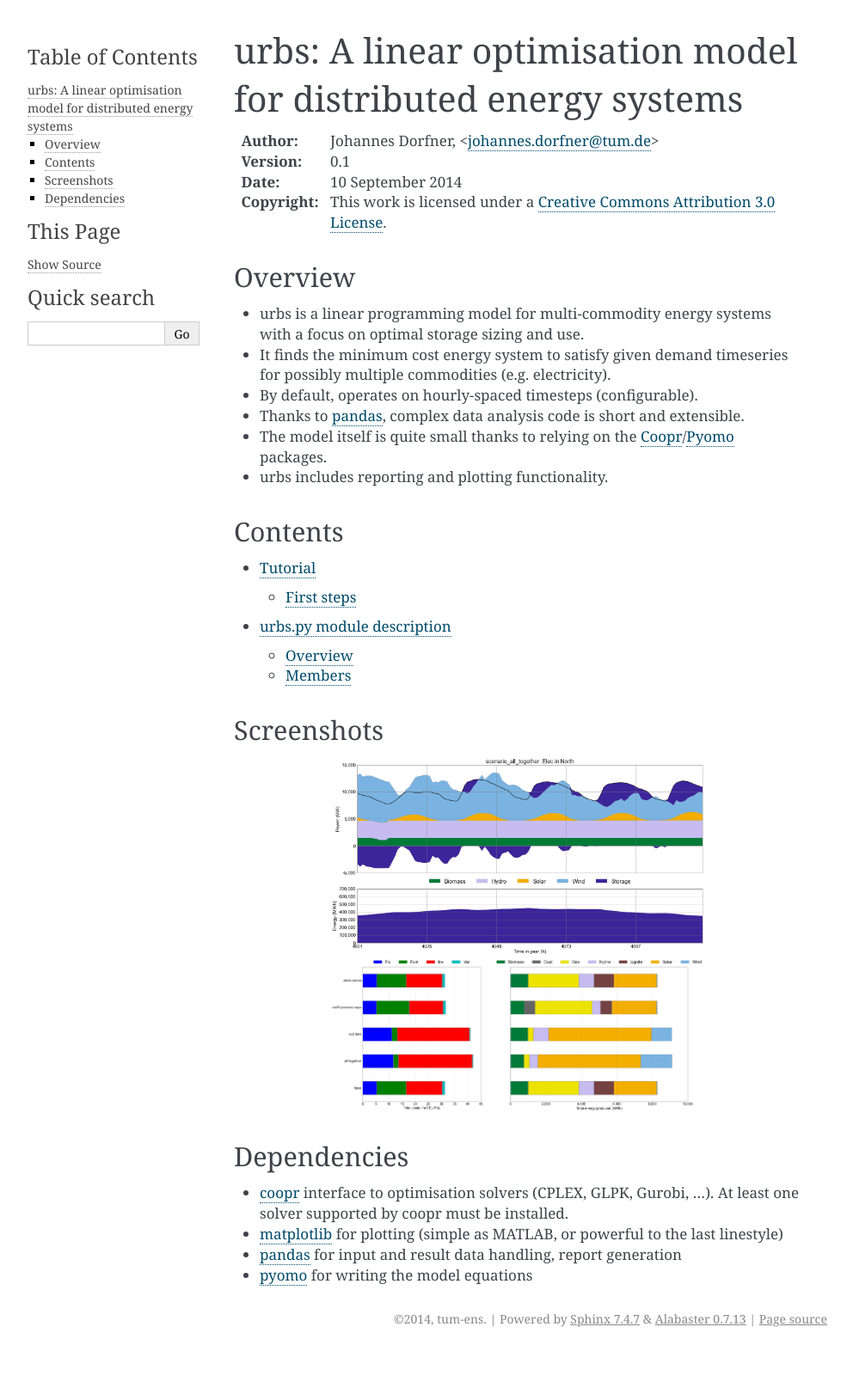
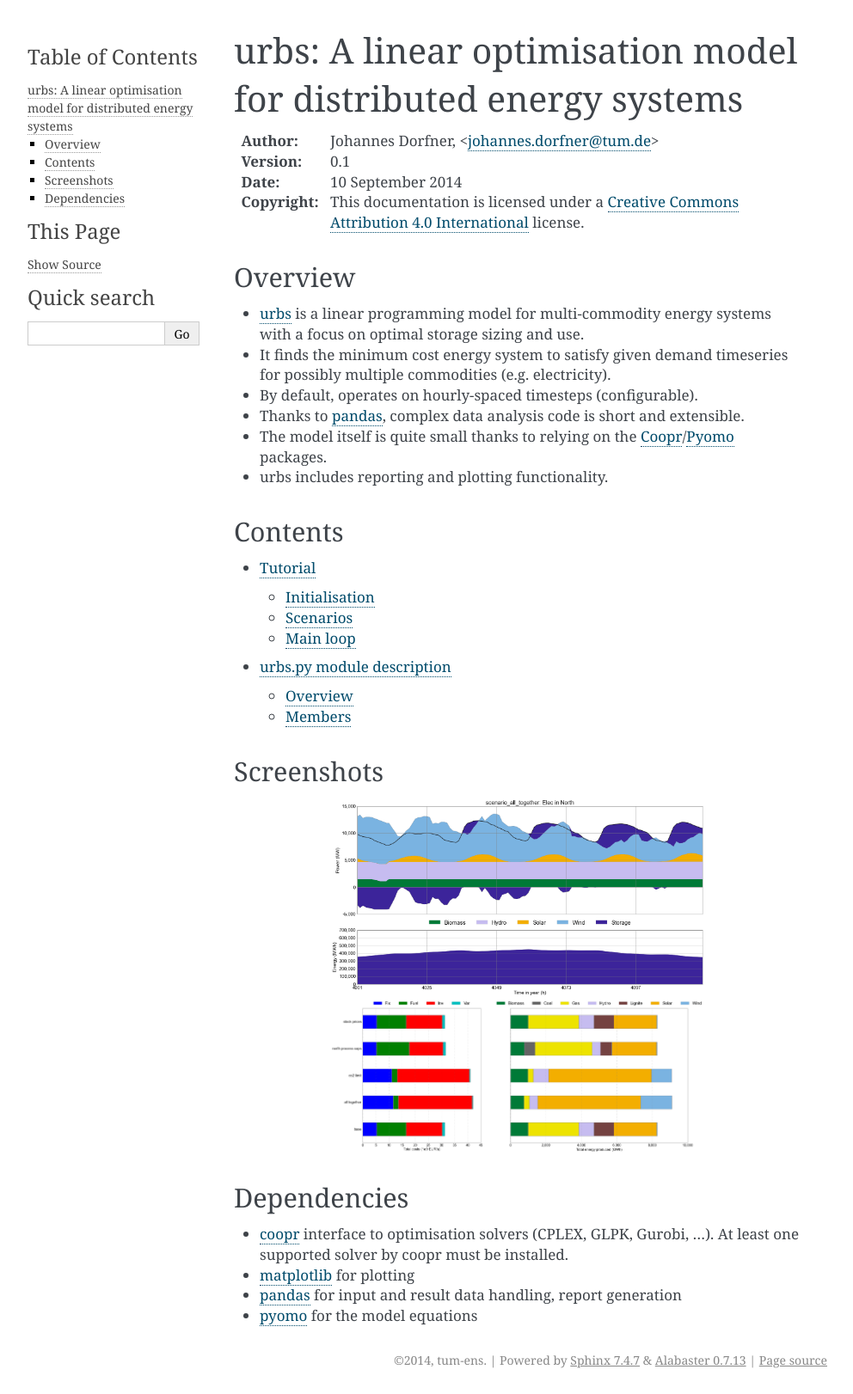
Before and after one commit to tum-ens/urbs, a Sphinx documentation site: the page built from doc/index.rst, in a window 1280 px wide. Shown: the whole page at 86% size, without its empty margins (148-1140 px from the left). Built offline with Sphinx 7.4.7, drawn with Linux system fonts in a browser that asks for light colours; before the commit the page ends 1574 px from its top, so only the background shows below that.

```diff
--- a/doc/conf.py
+++ b/doc/conf.py
@@ -73,4 +73,6 @@ epub_exclude_files = ['search.html']
 # Intersphinx
 
 # Example configuration for intersphinx: refer to the Python standard library.
-intersphinx_mapping = {'http://docs.python.org/': None}
+intersphinx_mapping = {
+    'http://docs.python.org/': None,
+    'pandas': ('http://pandas.pydata.org/pandas-docs/stable/', None)}
--- a/doc/index.rst
+++ b/doc/index.rst
@@ -10,14 +10,15 @@ urbs: A linear optimisation model for distributed energy systems
 :Version: |version|
 :Date: 10 September 2014
 :Copyright:
-  This work is licensed under a `Creative Commons Attribution 3.0 License`__.
+  This documentation is licensed under a `Creative Commons Attribution 4.0
+  International`__ license.
 
-.. __: http://creativecommons.org/licenses/by/3.0/
+.. __: http://creativecommons.org/licenses/by/4.0/
 
 
 Overview
 --------
-* urbs is a linear programming model for multi-commodity energy systems with
+* `urbs`_ is a linear programming model for multi-commodity energy systems with
   a focus on optimal storage sizing and use.
 * It finds the minimum cost energy system to satisfy given demand timeseries
   for possibly multiple commodities (e.g. electricity).
@@ -52,14 +53,14 @@ Dependencies
 ------------
 
 * `coopr`_ interface to optimisation solvers (CPLEX, GLPK, Gurobi, ...).
-  At least one solver supported by coopr must be installed.
-* `matplotlib`_ for plotting (simple as MATLAB, or powerful to the last
-  linestyle)
+  At least one supported solver by coopr must be installed.
+* `matplotlib`_ for plotting
 * `pandas`_ for input and result data handling, report generation
-* `pyomo`_ for writing the model equations
+* `pyomo`_ for the model equations
 
 
 .. _coopr: https://software.sandia.gov/trac/coopr
 .. _matplotlib: http://matplotlib.org
 .. _pandas: https://pandas.pydata.org
 .. _pyomo: https://software.sandia.gov/trac/coopr/wiki/Pyomo
+.. _urbs: https://github.com/tum-ens/urbs
```
Also changed, not shown: doc/tutorial.rst (+137 -6 lines).
